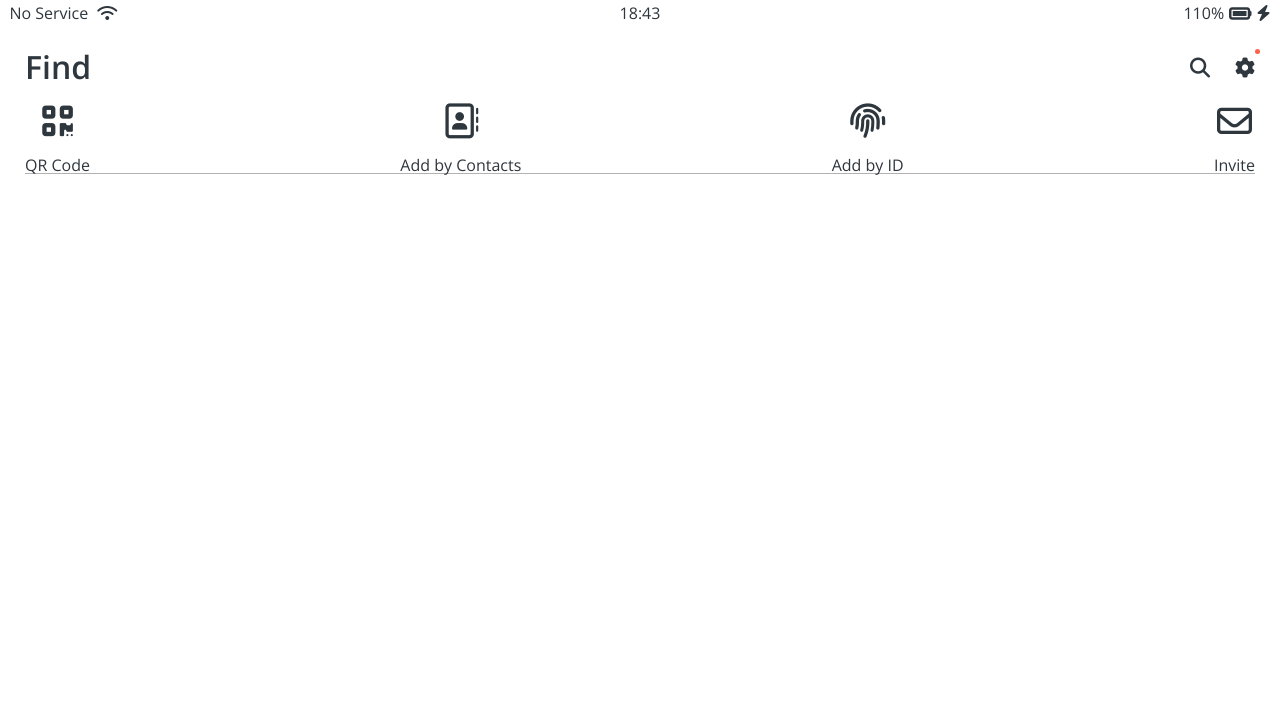
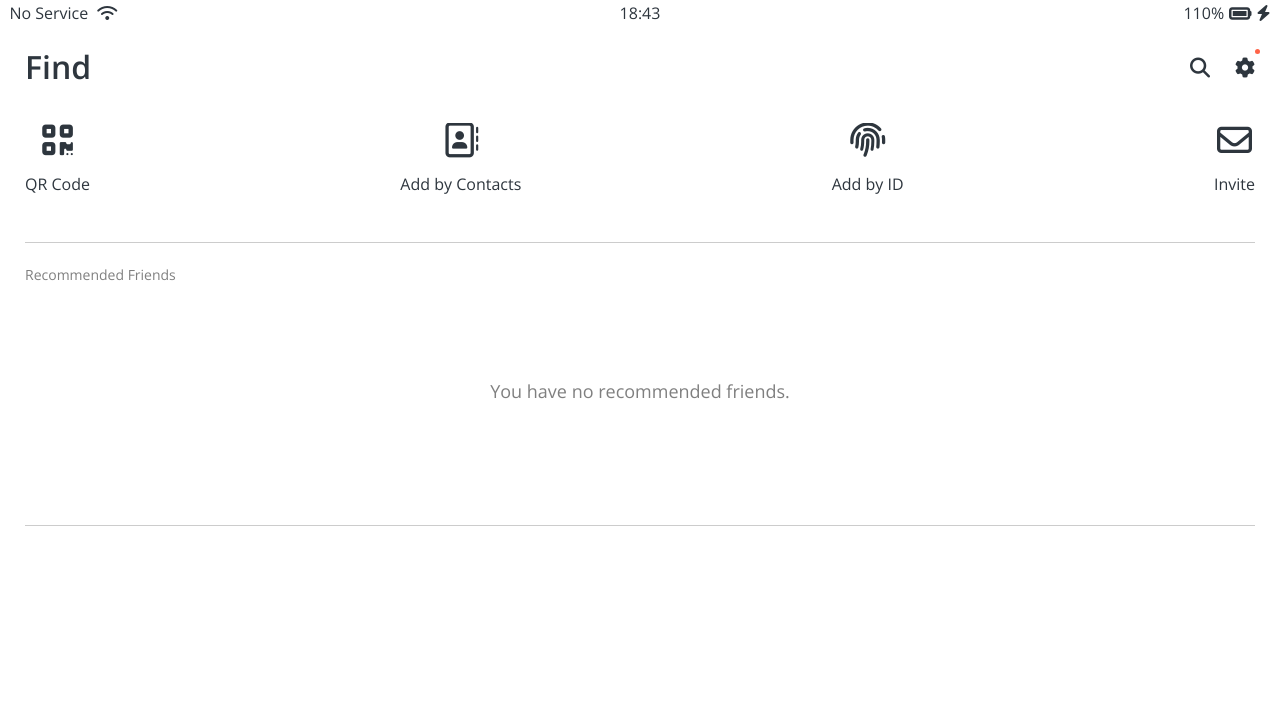
Before and after one commit to seunghyeokleeme/kokoa-talk, a web app: file find.html in a window 1280 px wide. Shown: the top 723 px of the page. Run offline with its HTML, style and script files only (its server is not run), Linux system fonts and the light colour scheme; some libraries are stand-ins or nearby versions.

Commit message:
Find Screen Part Two

```diff
--- a/css/components/user-component.css
+++ b/css/components/user-component.css
@@ -24,7 +24,7 @@
 .user-component__subtitle {
   margin-top: 8px;
   font-size: 17px;
-  color: rgba(0, 0, 0, 0.5);
+  color: var(--gray);
 }
 
 .user-component__avatar--xl {
@@ -42,7 +42,7 @@
 }
 
 .user-component__column:last-child {
-  color: rgba(0, 0, 0, 0.4);
+  color: var(--gray);
   display: flex;
   flex-direction: column;
   align-items: flex-end;
--- a/css/screens/find.css
+++ b/css/screens/find.css
@@ -1,7 +1,7 @@
 .find-icons {
   display: flex;
   justify-content: space-between;
-  border-bottom: 1px solid rgba(0, 0, 0, 0.3);
+  padding-bottom: 25px;
 }
 
 .find-icons__icon {
@@ -17,3 +17,22 @@
 .find-icons__icon span {
   margin-top: 18px;
 }
+
+.recommended-friends {
+  margin: 25px 0px;
+  padding: 25px 0px;
+  border-top: var(--main-border);
+  border-bottom: var(--main-border);
+}
+.recommended-friends__title {
+  font-size: 14px;
+  color: var(--gray);
+}
+
+.recommended-friends span {
+  margin: 100px 0;
+  display: block;
+  text-align: center;
+  font-size: 18px;
+  color: var(--gray);
+}
--- a/css/screens/friends.css
+++ b/css/screens/friends.css
@@ -13,7 +13,7 @@
 
 .friends-screen__channel {
   margin-top: 25px;
-  border-top: 1px solid rgba(0, 0, 0, 0.2);
+  border-top: var(--main-border);
   padding-top: 15px;
 }
 
@@ -22,5 +22,5 @@
   display: flex;
   justify-content: space-between;
   align-items: center;
-  color: rgba(0, 0, 0, 0.5);
+  color: var(--gray);
 }
--- a/css/styles.css
+++ b/css/styles.css
@@ -18,10 +18,11 @@ body {
   color: #2e363e;
   font-family: "Open Sans", sans-serif;
   height: 1000vh;
-  margin-top: 104px;
+  margin-top: 123px;
 }
 
 .wrapper {
+  background-color: white;
   position: fixed;
   top: 0;
   width: 100%;
--- a/css/variables.css
+++ b/css/variables.css
@@ -1,4 +1,6 @@
 :root {
   --yellow: #fae100;
+  --gray: rgba(0, 0, 0, 0.5);
   --horizontal-space: 25px;
+  --main-border: 1px solid rgba(0, 0, 0, 0.2);
 }
--- a/find.html
+++ b/find.html
@@ -54,6 +54,10 @@
           <span>Invite</span>
         </div>
       </div>
+      <div class="recommended-friends">
+        <h6 class="recommended-friends__title">Recommended Friends</h6>
+        <span>You have no recommended friends.</span>
+      </div>
     </main>
     <nav class="nav">
       <ul class="nav__list">
```
